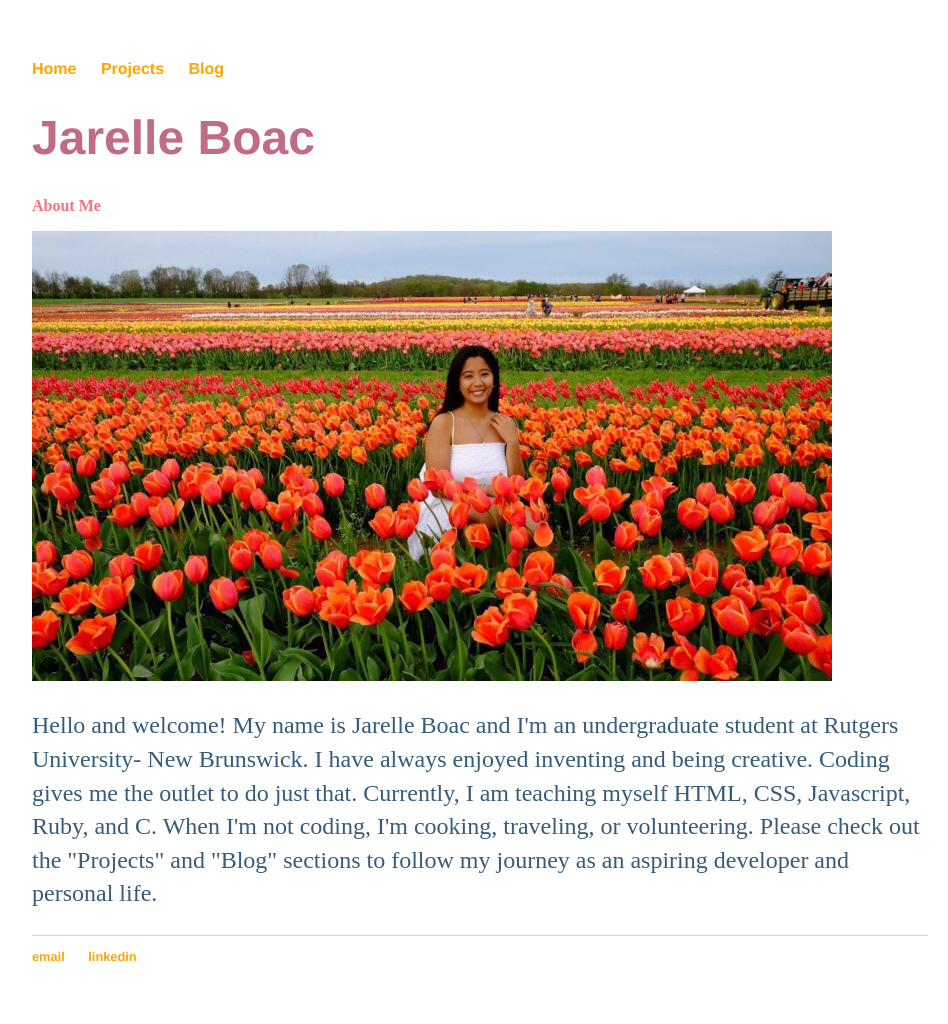
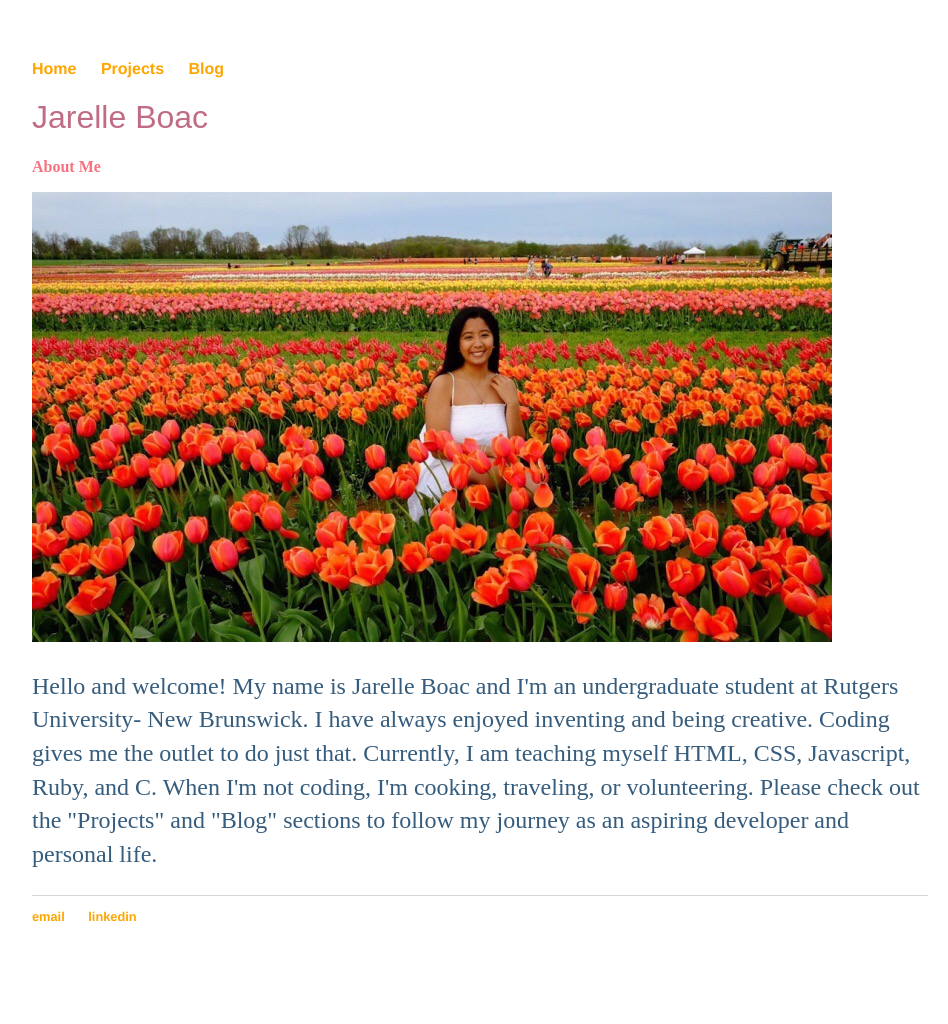
Before and after one commit to jarelle22/jarelleboac.github.io, a Jekyll site: the page built from index.html, in a window 1280 px wide. Shown: the whole page, without its empty margins (160-1108 px from the left). Built offline with Jekyll 4.4.1, drawn with Linux system fonts in a browser that asks for light colours; after the commit the page ends 984 px from its top, so only the background shows below that.

Commit message:
Update main.css

```diff
--- a/css/main.css
+++ b/css/main.css
@@ -20,9 +20,13 @@ a:hover {
     text-decoration: underline; /*when your cursor hovers over a link, it is underlined!*/
 }
 h1 {
-    font-size: 3em;
-    font-family:'Helvetica', 'Arial', 'Sans-Serif';
+    /*font-size: 3em;
+    font-family:'Helvetica', 'Arial', 'Sans-Serif';*/
     color: #C06C84;
+
+    font-family: brandon-grotesque, sans-serif;
+    font-style: normal;
+    font-weight: 100;
 }
 h3 {
     font-size: 1em;
```
